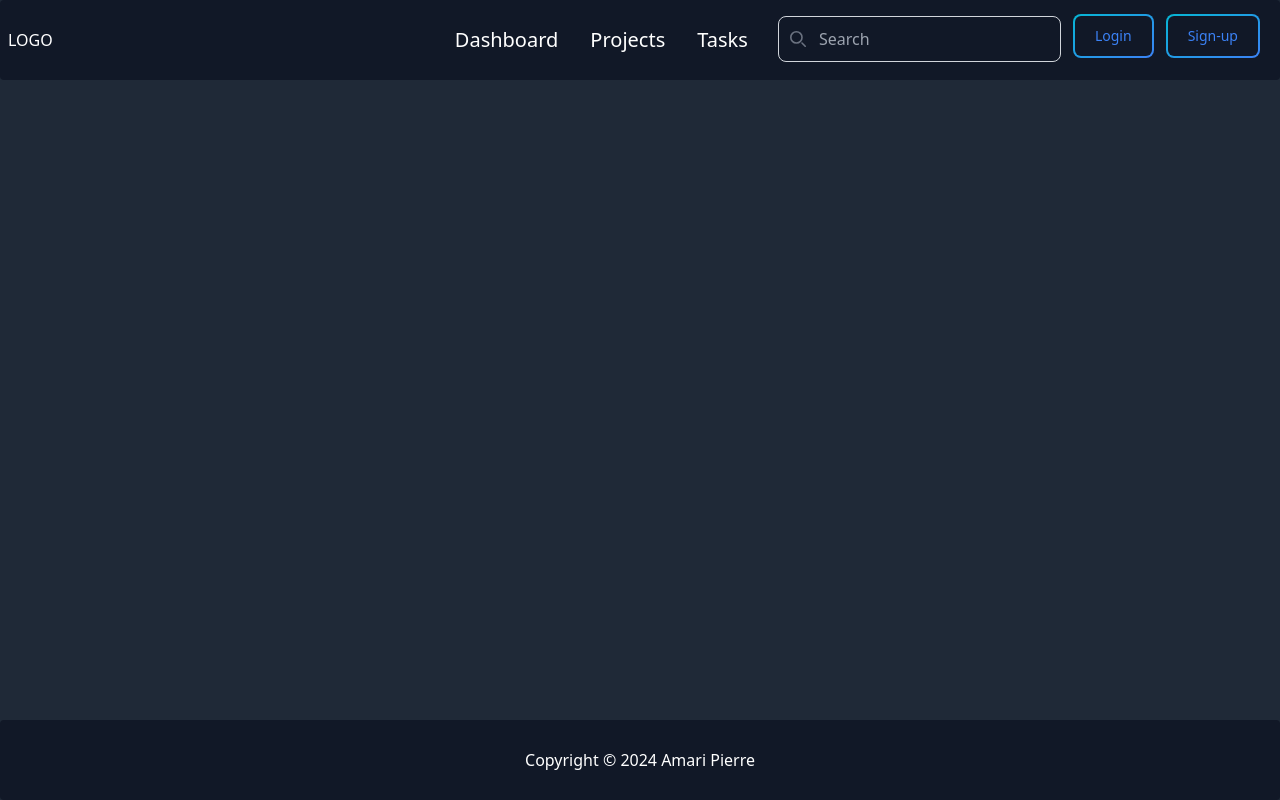
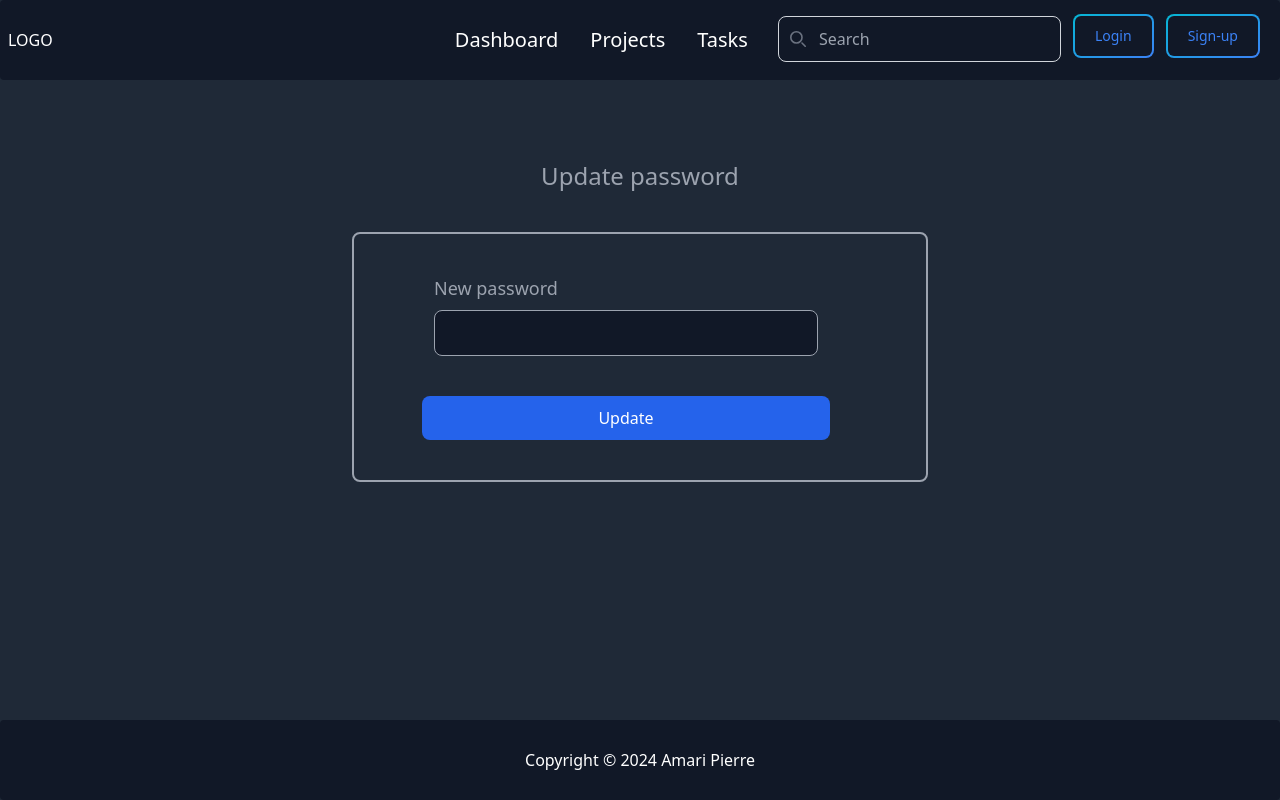
Before and after one commit to yocosi/indie-game-development-planner-frontend, a Nuxt app: page /update-password in a window 1280 px wide. Built offline with nearby package versions, Linux system fonts and the light colour scheme; no server answers.

Commit message:
Add supabase forgot password system

```diff
--- a/pages/resetting/index.vue
+++ b/pages/resetting/index.vue
@@ -1,11 +1,39 @@
+<script setup>
+  const client = useSupabaseClient();
+  const email = ref("");
+  const errorMsg = ref("");
+  const successMsg = ref("");
+
+  async function resetPassword(){
+    try{
+      const {error} = await client.auth.resetPasswordForEmail(email.value, {
+        redirectTo: 'http://localhost:3000/update-password'
+      })
+      if (error) {
+        throw error;
+      }
+      successMsg.value = "If the email address is in the database, you'll receive an email to reset your password.";
+    } catch(error){
+      console.log(error)
+      errorMsg.value = error.message;
+    }
+  }
+</script>
+
 <template>
   <div class="flex justify-center items-center flex-col mt-20">
     <h1 class="text-gray-400 font-medium text-2xl">Reset password</h1>
-    <form class="max-w-xl mx-auto border-2 border-gray-400 rounded-lg m-10 px-20 py-10 w-full">
+    <form @submit.prevent="resetPassword" class="max-w-xl mx-auto border-2 border-gray-400 rounded-lg m-10 px-20 py-10 w-full">
       <div class="mb-10">
-        <label for="username-email" class="block mb-2 text-lg font-medium text-gray-400 dark:text-white">Username or e-mail address</label>
-        <input type="text" id="username-email" class="bg-gray-900 border border-gray-400 text-gray-400 text-md rounded-lg focus:ring-blue-500 focus:border-blue-500 block w-96 p-2.5
+        <label for="email" class="block mb-2 text-lg font-medium text-gray-400 dark:text-white">E-mail address</label>
+        <input v-model="email" type="text" id="email" class="bg-gray-900 border border-gray-400 text-gray-400 text-md rounded-lg focus:ring-blue-500 focus:border-blue-500 block w-96 p-2.5
         dark:bg-gray-700 dark:border-gray-600 dark:placeholder-gray-400 dark:text-white dark:focus:ring-blue-500 dark:focus:border-blue-500" required>
+      </div>
+      <div v-if="errorMsg && !successMsg" class="flex justify-center items-center font-medium text-red-600 mb-5">
+        <p>{{errorMsg}}</p>
+      </div>
+      <div v-if="successMsg && !errorMsg" class="flex justify-center items-center font-medium text-green-600 mb-5">
+        <p>{{successMsg}}</p>
       </div>
       <div class="flex justify-center items-center">
         <button type="submit" class="text-white bg-blue-600 hover:bg-blue-500 focus:ring-4 focus:outline-none focus:ring-blue-300 font-medium rounded-lg text-md w-96
@@ -14,5 +42,3 @@
     </form>
   </div>
 </template>
-<script setup lang="ts">
-</script>
--- a/pages/signup/index.vue
+++ b/pages/signup/index.vue
@@ -8,7 +8,7 @@
 
   async function signUp(){
     try {
-      const {user, error} = await client.auth.signUp({
+      const {error} = await client.auth.signUp({
         email: email.value,
         password: password.value,
         options: {
--- /dev/null
+++ b/pages/update-password/index.vue
@@ -0,0 +1,44 @@
+<script setup>
+const client = useSupabaseClient();
+const router = useRouter();
+const password = ref("");
+const errorMsg = ref("");
+const successMsg = ref("");
+
+async function updatePassword(){
+  try{
+    const {error} = await client.auth.updateUser({ password: password.value })
+    if (error) {
+      throw error;
+    }
+    successMsg.value = "Password updated!";
+    await router.push("/");
+  } catch(error){
+    console.log(error)
+    errorMsg.value = error.message;
+  }
+}
+</script>
+
+<template>
+  <div class="flex justify-center items-center flex-col mt-20">
+    <h1 class="text-gray-400 font-medium text-2xl">Update password</h1>
+    <form @submit.prevent="updatePassword" class="max-w-xl mx-auto border-2 border-gray-400 rounded-lg m-10 px-20 py-10 w-full">
+      <div class="mb-10">
+        <label for="password" class="block mb-2 text-lg font-medium text-gray-400 dark:text-white">New password</label>
+        <input v-model="password" type="text" id="password" class="bg-gray-900 border border-gray-400 text-gray-400 text-md rounded-lg focus:ring-blue-500 focus:border-blue-500 block w-96 p-2.5
+        dark:bg-gray-700 dark:border-gray-600 dark:placeholder-gray-400 dark:text-white dark:focus:ring-blue-500 dark:focus:border-blue-500" required>
+      </div>
+      <div v-if="errorMsg && !successMsg" class="flex justify-center items-center font-medium text-red-600 mb-5">
+        <p>{{errorMsg}}</p>
+      </div>
+      <div v-if="successMsg && !errorMsg" class="flex justify-center items-center font-medium text-green-600 mb-5">
+        <p>{{successMsg}}</p>
+      </div>
+      <div class="flex justify-center items-center">
+        <button type="submit" class="text-white bg-blue-600 hover:bg-blue-500 focus:ring-4 focus:outline-none focus:ring-blue-300 font-medium rounded-lg text-md w-96
+      sm:w-auto px-44 py-2.5 mr-7 text-center dark:bg-blue-600 dark:hover:bg-blue-700 dark:focus:ring-blue-800">Update</button>
+      </div>
+    </form>
+  </div>
+</template>
```
